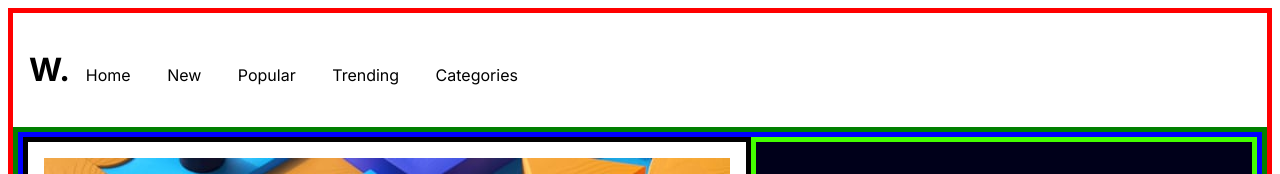
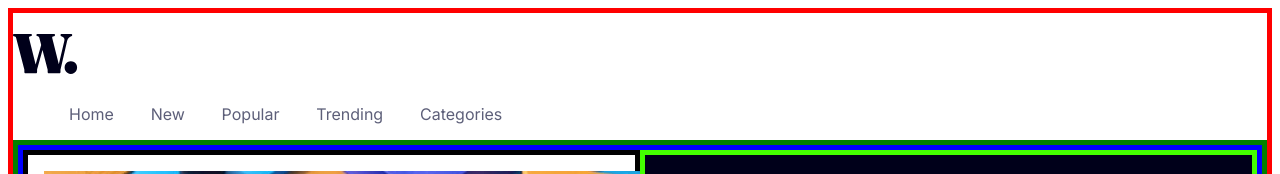
Before and after one commit to andressalazar08/Frontend_Mentor_project_5, a plain HTML site: page index.html in a window 1280 px wide. Shown: the top 174 px of the page. Drawn offline with Linux system fonts and the light colour scheme.

Commit message:
arreglo header

```diff
--- a/index.html
+++ b/index.html
@@ -11,24 +11,39 @@
 </head>
 <body>
 <div class="main-container">
-  <div class="menu">
+  <header>
+    <h1>
+      <a href="#">
+        <img src="assets/images/logo.svg" alt="">
+      </a>
 
-      <div class="submenu">
-        <h1>W.</h1>
-      </div>
+    </h1>
 
-      <div class="submenu2">
-        <span>Home</span>
-        <span>New</span>
-        <span>Popular</span>
-        <span>Trending</span>
-        <span>Categories</span>
-      </div>
+    <nav class="miNav">
+      <!-- <img class="hamburger"  src="assets/images/icon-menu.svg" alt=""> -->
+      <ul class="menu">
+        <li>
+          <a href="/">Home</a>
+        </li>
+        <li>
+          <a href="/">New</a>
+        </li>
+        <li>
+          <a href="/">Popular</a>
+        </li>
+        <li>
+          <a href="/">Trending</a>
+        </li>
+        <li>
+          <a href="/">Categories</a>
+        </li>
+
+      </ul>
+    </nav>
 
 
+  </header>
 
-
-  </div>
 
   <div class="main-sub-container">
     <div class="article-section">
@@ -94,7 +109,7 @@
       <div class="other-news-two">
 
         <div class="other-news-two-img">
-          <img src="assets/images/image-retro-pcs.jpg" alt="vacio">
+          <img src="assets/images/image-top-laptops.jpg" alt="vacio">
         </div>
 
         <div class="other-news-two-desc">
@@ -108,7 +123,7 @@
       <div class="other-news-three">
 
         <div class="other-news-three-img">
-          <img src="assets/images/image-retro-pcs.jpg" alt="vacio">
+          <img src="assets/images/image-gaming-growth.jpg" alt="vacio">
         </div>
 
         <div class="other-news-three-desc">
--- a/styles.css
+++ b/styles.css
@@ -26,6 +26,7 @@ body{
 .main-container{
     /* display: flex; */
     border:5px solid red;
+    /* padding: 80%; */
     /* flex-direction: column; */
     /* align-items: center; */
     /* justify-content: center; */
@@ -43,6 +44,40 @@ body{
     /* max-width: 80%; */
     /* align-items:; */
 
+}
+
+nav{
+    position: relative;
+}
+nav ul{
+    display: flex;
+    flex-direction: row;
+    gap: 2.3rem;
+}
+
+nav ul li, nav ul li a{
+    list-style: none;
+    text-decoration: none;
+    cursor: pointer;
+    font-size: 1rem;
+    color: var(--Dark-grayish-blue);
+
+}
+
+.hamburger {
+    display: inline-block;
+    cursor: pointer;
+}
+
+/* ul{
+
+
+} */
+
+
+.submenu2{
+    display:inline;
+    justify-content: end;
 }
 
 .menu span{
@@ -69,7 +104,7 @@ body{
 }
 
 .article-section-img{
-    width: 80%;
+    width: 50%;
     border: 5px solid black;
     padding: 1rem;
 }
@@ -125,6 +160,9 @@ body{
     margin: 1rem;
 }
 
+.other-news-three-img{
+    /* max-width: 50%; */
+}
 
 .news-seccion{
     border:5px solid rgb(68, 255, 0);
```
